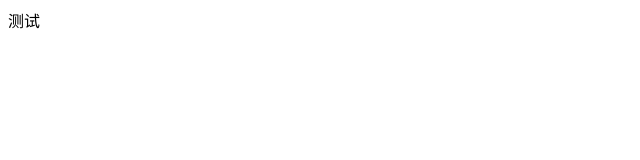
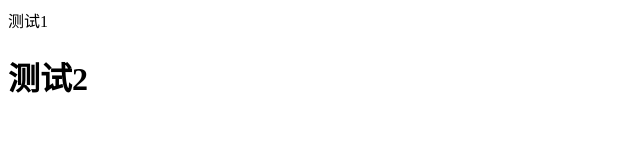
Before and after one commit to ZXheart/reviewGit, a plain HTML site: page index.html in a window 1280 px wide. Shown: the whole page, without its empty margins (0-640 px from the left). Drawn offline with Linux system fonts and the light colour scheme.

Commit message:
添加h1

```diff
--- a/index.html
+++ b/index.html
@@ -9,7 +9,8 @@
 </head>
 
 <body>
-  <div class="box">测试</div>
+  <div class="box">测试1</div>
+  <h1>测试2</h1>
 </body>
 
 </html>
```
